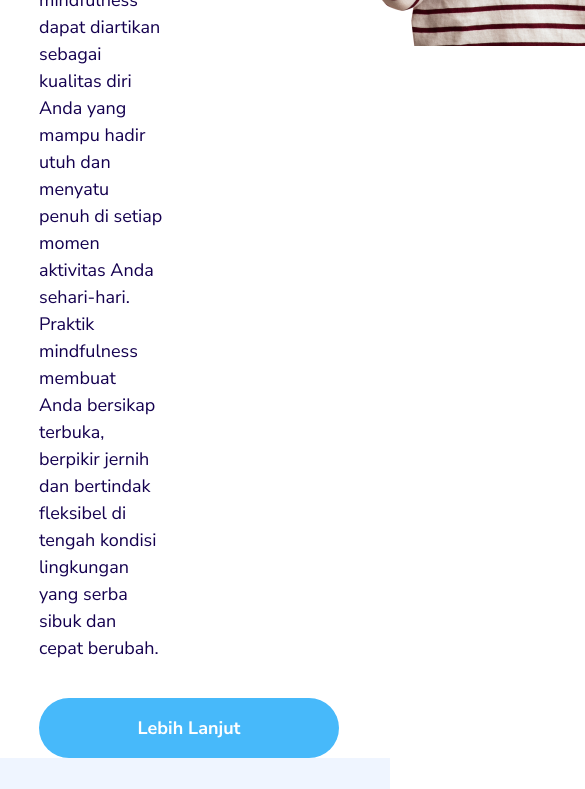
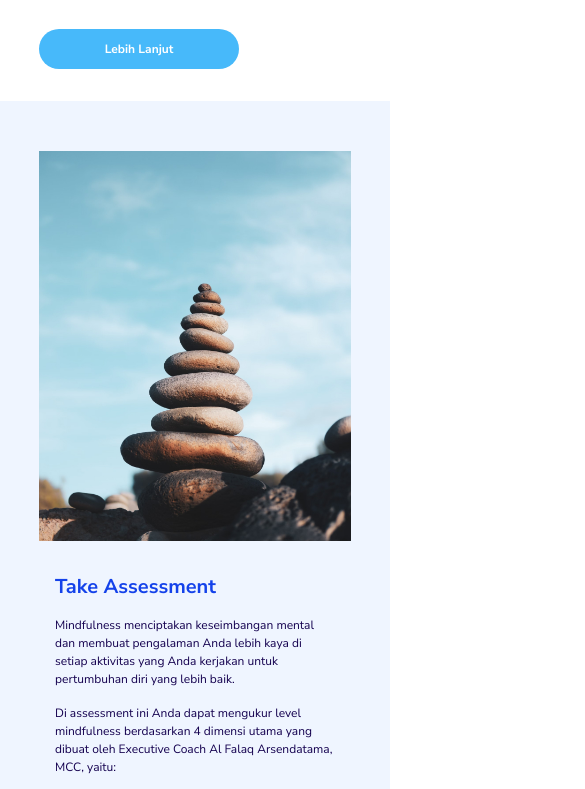
Before and after one commit to swarna-agency/visecoach-landing, a plain HTML site: page index.html in a window 390 px wide. Shown: the part 624-1413 px from the top of the page, 585 px wide, since content can reach past the window. Drawn offline with Linux system fonts and the light colour scheme.

Commit message:
update responsiveness

```diff
--- a/index.html
+++ b/index.html
@@ -8,7 +8,7 @@
   <body>
     <header>
       <div class="container">
-        <a href="https://visecoach.com/"
+        <a href="https://visecoach.com/" target="_blank"
           ><img src="/assets/vise-logo.png" alt="Visecoach Logo"
         /></a>
       </div>
@@ -26,7 +26,7 @@
               bersikap terbuka, berpikir jernih dan bertindak fleksibel di
               tengah kondisi lingkungan yang serba sibuk dan cepat berubah.
             </p>
-            <a href="#" class="btn">Lebih Lanjut</a>
+            <a href="#take-assessment" class="btn">Lebih Lanjut</a>
           </div>
           <div class="hero-image">
             <img src="/assets/hero-img.png" alt="" />
@@ -34,10 +34,10 @@
         </div>
       </section>
 
-      <section class="content-section">
+      <section class="content-section" id="take-assessment">
         <div class="container content">
           <div class="content-image">
-            <img src="/assets/img-content.webp" alt="" />
+            <!-- <img src="/assets/img-content.webp" alt="" /> -->
           </div>
           <div class="content-text">
             <h3>Take Assessment</h3>
--- a/styles.css
+++ b/styles.css
@@ -14,9 +14,10 @@
 }
 
 html {
-  font-size: 18px;
+  font-size: 16px;
   font-family: "Nunito Sans", sans-serif;
   color: var(--text-color);
+  scroll-behavior: smooth;
 }
 
 .container {
@@ -26,35 +27,42 @@ html {
 }
 
 h1 {
-  font-size: 2.2rem;
+  font-size: clamp(1.25rem, -0.1786rem + 2.9762vw, 2.5rem);
   color: black;
+  line-height: 1em;
 }
 h2 {
-  font-size: 4.15rem;
+  font-size: clamp(2.25rem, -0.5357rem + 5.8036vw, 4.6875rem);
   line-height: 1em;
   color: var(--solid-orchid-blue);
   margin: 1rem 0;
 }
 h3 {
-  font-size: 2.2rem;
+  font-size: clamp(1.25rem, -0.1786rem + 2.9762vw, 2.5rem);
   color: var(--solid-orchid-blue);
 }
 p {
   margin: 1rem 0;
   line-height: 1.5em;
 }
+p,
+li {
+  font-size: clamp(0.75rem, 0.3214rem + 0.8929vw, 1.125rem);
+}
 
 .btn {
   display: flex;
   align-items: center;
   justify-content: center;
-  width: 300px;
-  height: 60px;
+  width: clamp(12.5rem, 14.881vw + 5.357rem, 18.75rem);
+  height: clamp(2.5rem, 2.976vw + 1.071rem, 3.75rem);
+
   background-color: var(--solid-crystal-blue);
   border-radius: 200px;
   margin-top: 2rem;
 
   font-weight: 700;
+  font-size: clamp(0.75rem, 0.3214rem + 0.8929vw, 1.125rem);
   color: white;
   text-decoration: none;
 }
@@ -68,10 +76,18 @@ header {
   display: flex;
 }
 .hero-text {
-  width: 40%;
+  width: 41%;
+  padding-bottom: 2rem;
 }
 .hero-image {
-  width: 60%;
+  width: 59%;
+  display: flex;
+  align-items: flex-end;
+}
+.hero-image img,
+.cta-image img {
+  width: 100%;
+  height: auto;
 }
 
 .content-section {
@@ -86,6 +102,12 @@ header {
 .content-text {
   width: 50%;
   overflow: hidden;
+}
+.content-image {
+  background-image: url("/assets/img-content.webp");
+  background-repeat: no-repeat;
+  background-size: cover;
+  background-position: center;
 }
 .content-text {
   padding: 1rem;
@@ -119,6 +141,10 @@ li {
 .container.cta {
   display: flex;
 }
+.cta-text,
+.cta-image {
+  width: 50%;
+}
 footer h3 {
   color: #fcfdff;
 }
@@ -131,7 +157,7 @@ footer p {
   gap: 1rem;
 }
 .download-btn-row a img {
-  height: 60px;
+  height: clamp(2.25rem, 9.375vw - 2.25rem, 3.75rem);
 }
 
 .footer-section {
@@ -141,7 +167,42 @@ footer p {
 .footer-section p {
   margin: 0;
   text-align: center;
-  font-size: 0.775rem;
+  font-size: clamp(0.625rem, 0.3393rem + 0.5952vw, 0.875rem);
   color: #838fbc;
   font-weight: 300;
 }
+
+@media only screen and (max-width: 800px) {
+  .hero {
+    flex-direction: column-reverse;
+  }
+  .hero-text,
+  .hero-image {
+    width: 100%;
+  }
+  .hero-text {
+    margin-top: 2rem;
+  }
+}
+
+@media only screen and (max-width: 767px) {
+  .content-image,
+  .content-text,
+  .cta-image,
+  .cta-text {
+    width: 100%;
+  }
+  .cta-image {
+    margin-top: 2rem;
+  }
+  .content {
+    flex-direction: column;
+    gap: 1rem;
+  }
+  .content-image {
+    height: 100vw;
+  }
+  .container.cta {
+    flex-direction: column;
+  }
+}
```
